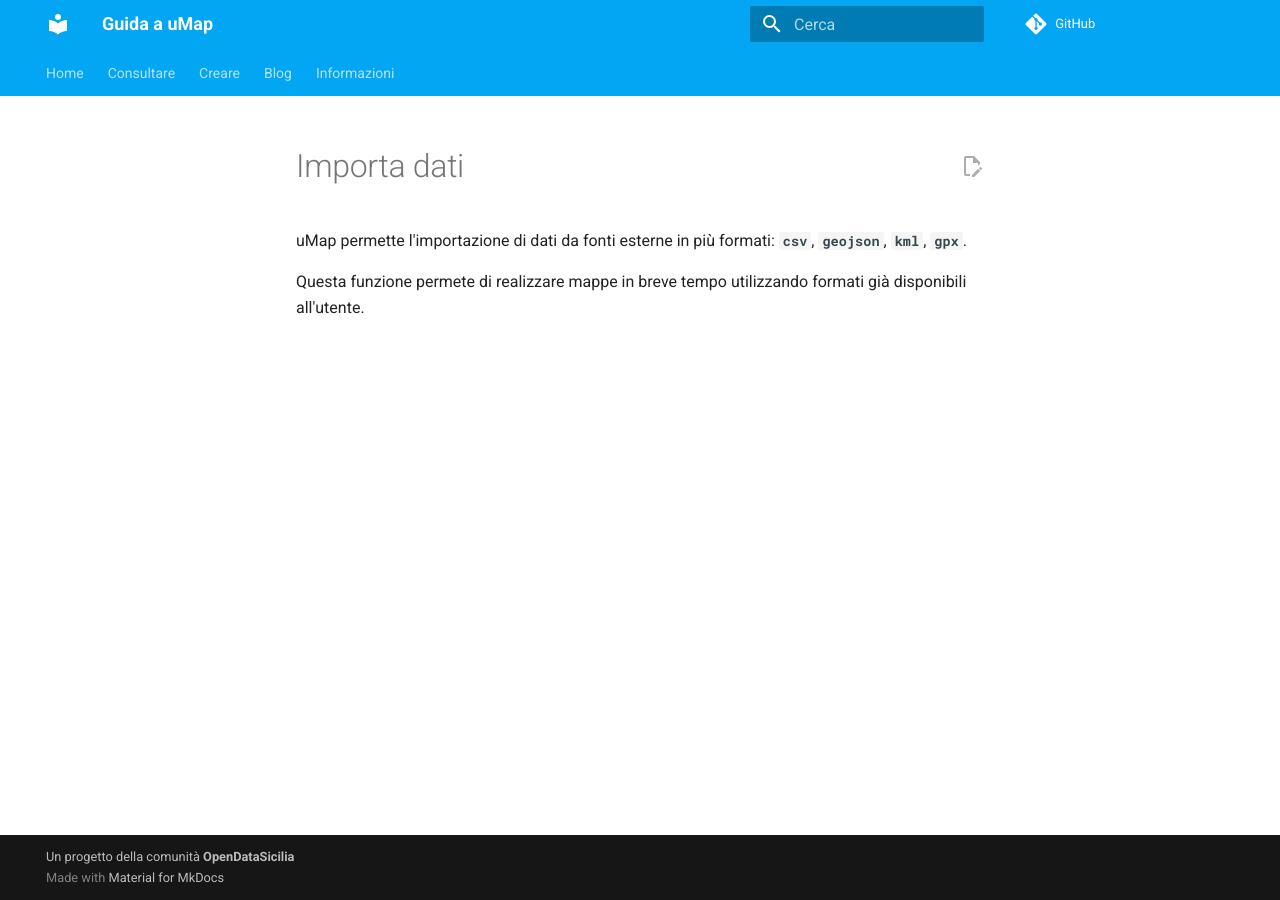
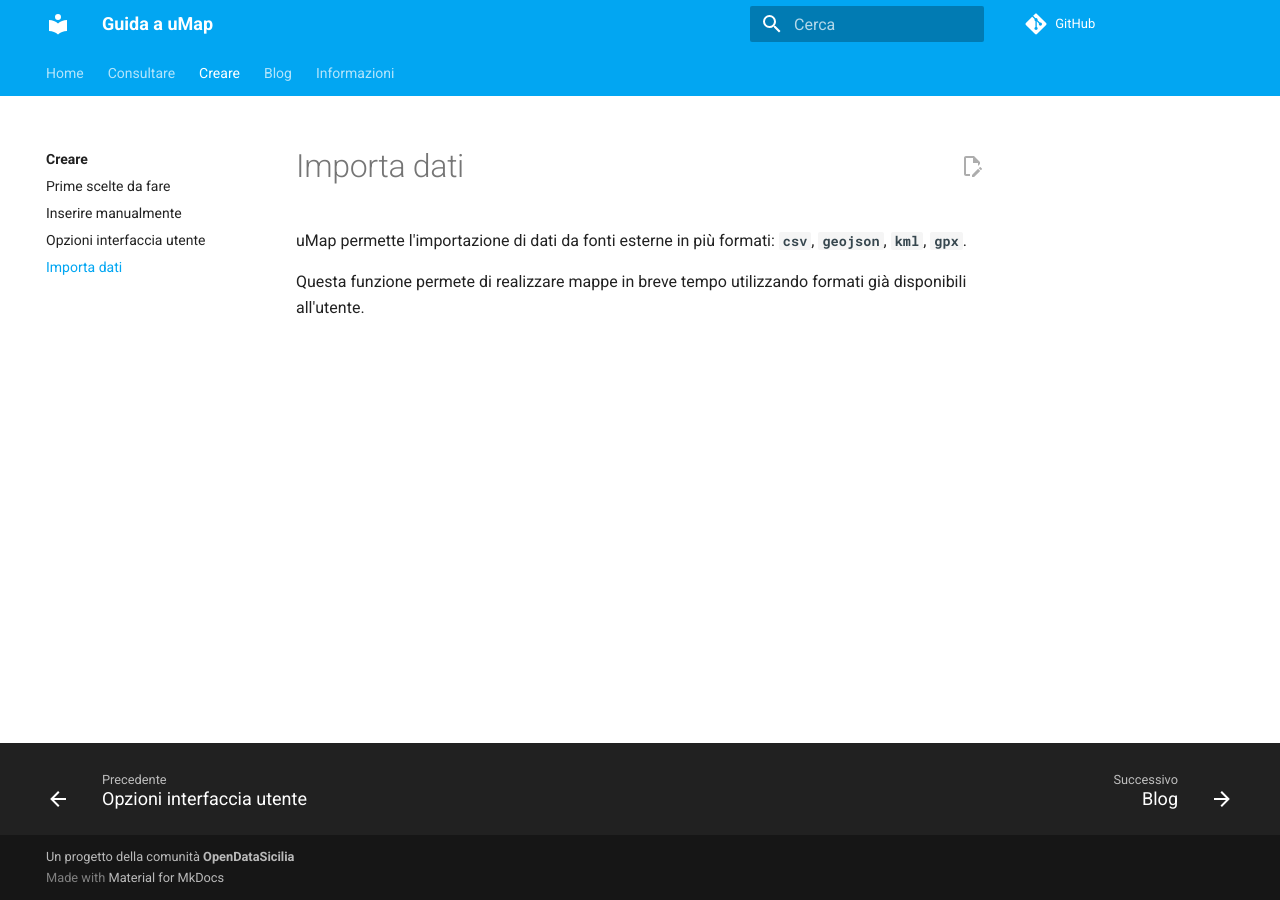
Before and after one commit to opendatasicilia/guida-umap, an MkDocs documentation site: the page built from docs/creare/importa-dati.md, in a window 1280 px wide. Built offline with MkDocs 1.6.1 and Material for MkDocs 9.7.7, drawn with Linux system fonts in a browser that asks for light colours; comment, search, counter and statistics services are not loaded.

Commit message:
Update mkdocs.yml

```diff
--- a/mkdocs.yml
+++ b/mkdocs.yml
@@ -45,6 +45,7 @@
     - Prime scelte da fare: creare/index-scelte.md
     - Inserire manualmente: creare/inserire-manualmente.md
     - Opzioni interfaccia utente: creare/opzioni-interfaccia-utente.md
+    - Importa dati: creare/importa-dati.md
   - Blog: blog/index.md
   - Informazioni:
     - Informazioni: informazioni/index.md
```
